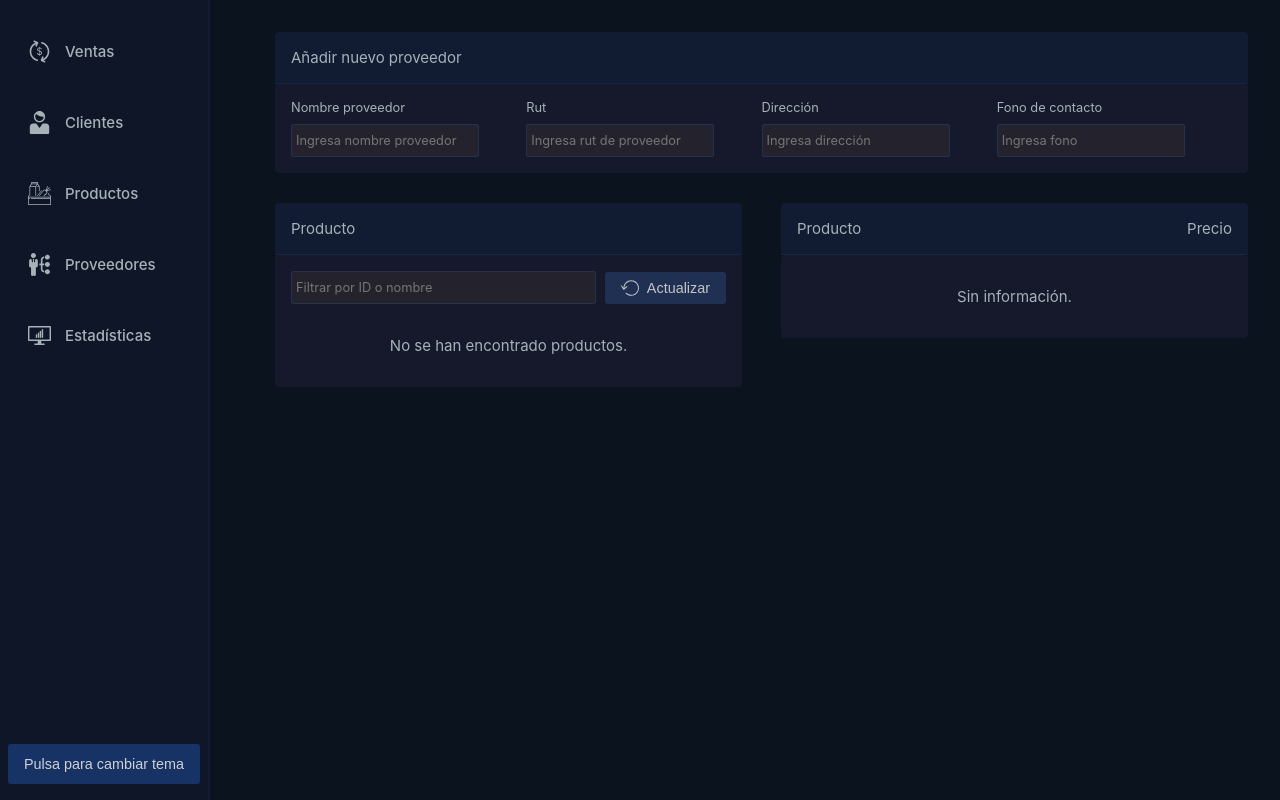
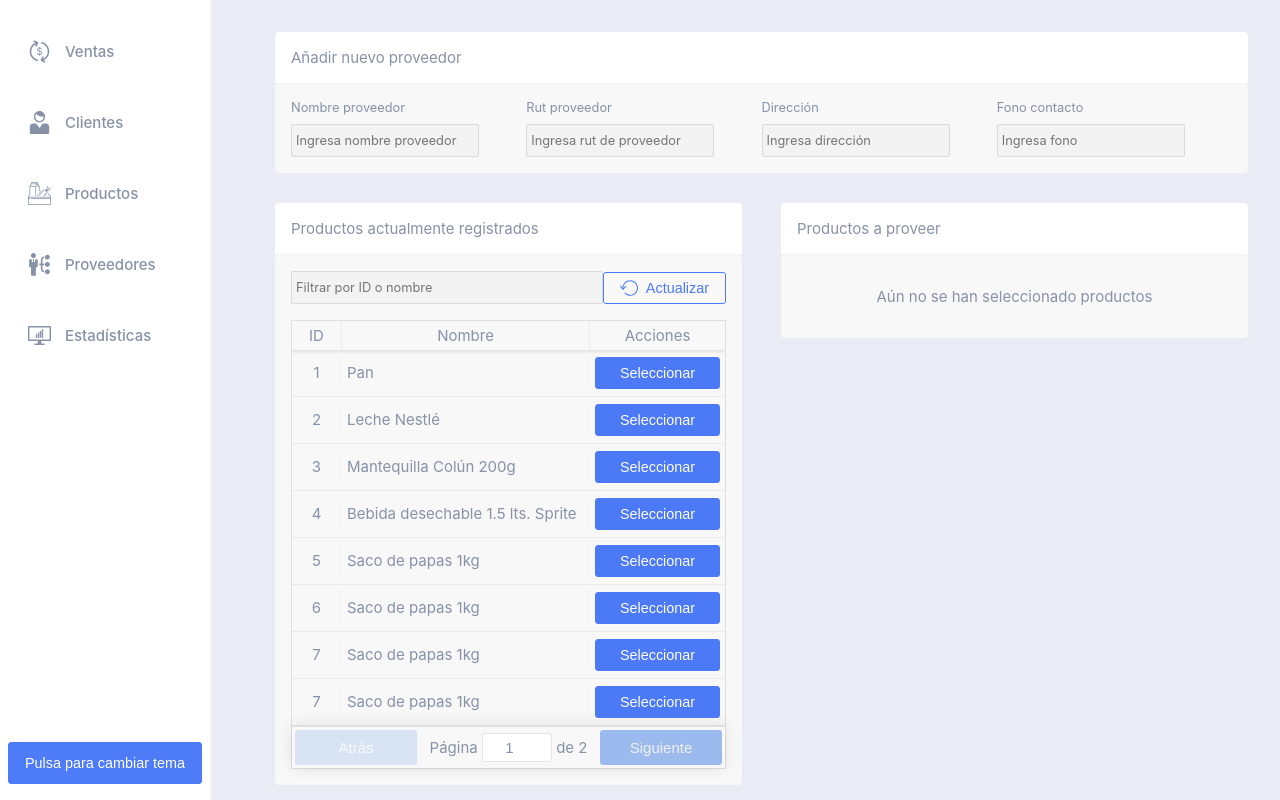
Before and after one commit to Chrossu/Yuyitos, a React (Create React App) app: page /proveedores in a window 1280 px wide. Built offline with nearby package versions, Linux system fonts and the light colour scheme; sample sign-in values are in the browser's storage.

Commit message:
Implemented react table in project and changed global primary and secondary colors

```diff
--- a/src/App.tsx
+++ b/src/App.tsx
@@ -26,7 +26,7 @@ const App: React.FC<ComponentProps> = ({ theme, user }) => {
   const isUser = !!user.id
 
   return (
-    <ThemeProvider theme={theme !== LIGHT ? lightTheme : darkTheme}>
+    <ThemeProvider theme={theme === LIGHT ? lightTheme : darkTheme}>
       <Sidebar isUser={isUser} />
       <GlobalStyles />
       <MainContainer isUser={isUser}>
--- a/src/components/buttons/button/button.style.tsx
+++ b/src/components/buttons/button/button.style.tsx
@@ -1,6 +1,6 @@
 import styled from 'styled-components'
 
-import { setTextColor, setBackgroundColor } from './button.utils'
+import { setTextColor, setBorderColor, setBackgroundColor } from './button.utils'
 
 import { ButtonProps as Props } from './Button'
 
@@ -14,7 +14,7 @@ export const StyledButton = styled.button`
   cursor: pointer;
   font-size: 0.9rem;
   transition: all 0.25s linear;
-  border: none;
+  border: 1px solid ${setBorderColor};
   background: ${setBackgroundColor};
   color: ${setTextColor};
   height: ${({ customHeight }: Props) => customHeight ? customHeight : 'fit-content'};
@@ -39,6 +39,10 @@ export const StyledButton = styled.button`
     outline: none;
   }
 
+  &::placeholder {
+    color: red !important;
+  }
+
   @media screen and (max-width: 468px) {
     font-size: 0.85rem;
     padding: 0.35rem 1.25rem;
--- a/src/components/buttons/button/button.utils.tsx
+++ b/src/components/buttons/button/button.utils.tsx
@@ -16,9 +16,18 @@ export const setBackgroundColor = ({ disabled, hollow, color, theme }: ButtonPro
   }
 }
 
-export const setBorderColor = ({ color, disabled, theme }: ButtonProps) => {
+export const setBorderColor = ({ color, hollow, disabled, theme }: ButtonProps) => {
   if (disabled)
     return theme.buttonTheme.disabledBorder
+
+  if (hollow) {
+    switch (color) {
+      case 'primary':
+        return theme.primaryColor
+      case 'secondary':
+        return theme.secondaryColor
+    }
+  }
 
   switch (color) {
     case 'primary':
--- /dev/null
+++ b/src/components/tables/index.tsx
@@ -0,0 +1,5 @@
+import ReactTable from './reactTable'
+
+export {
+  ReactTable
+}
--- /dev/null
+++ b/src/components/tables/reactTable/ReactTable.tsx
@@ -0,0 +1,33 @@
+import React from 'react'
+import Table from 'react-table'
+import 'react-table/react-table.css'
+
+import { } from './'
+
+interface ComponentProps {
+  data: any[]
+  columns: any
+  filterable?: boolean
+  defaultPageSize?: number
+  isLoading?: boolean
+}
+
+const ReactTable: React.FC<ComponentProps> = ({ data, columns, filterable, defaultPageSize, isLoading }) => {
+  return (
+    <Table
+      filterable={filterable}
+      data={data}
+      columns={columns}
+      defaultPageSize={defaultPageSize ? defaultPageSize : data.length > 8 ? 8 : data.length + 1}
+      showPageSizeOptions={false}
+      pageText='Página'
+      nextText='Siguiente'
+      previousText='Atrás'
+      loadingText='Cargando...'
+      ofText='de '
+      rowsText='filas'
+    />
+  )
+}
+
+export default ReactTable
--- /dev/null
+++ b/src/components/tables/reactTable/index.tsx
@@ -0,0 +1,3 @@
+import ReactTable from './ReactTable'
+
+export default ReactTable
--- a/src/global.tsx
+++ b/src/global.tsx
@@ -34,5 +34,37 @@ export const GlobalStyles = createGlobalStyle`
     box-shadow: 0 0 0.1rem ${({ theme }) => theme.primaryColor}54;
     outline: transparent;
   }
+
+  .ReactTable {
+    .rt-thead.-header {
+      box-shadow: 0 1px 4px rgba(0,0,0,0.15);
+    }
+
+    .-pagination .-btn {
+      opacity: 0.9;
+      color: ${({ theme }) => theme.textWithSecondary};
+      background: ${({ theme }: Props) => theme.secondaryColor};
+
+      &:hover, &:not([disabled]):hover {
+        background: ${({ theme }: Props) => theme.secondaryColor};
+        opacity: 1;
+      }
+
+      &.-btn[disabled] {
+        opacity: 0.3;
+        color: ${({ theme }: Props) => theme.textWithPrimary};
+
+        &:hover {
+          opacity: 0.35;
+        }
+      }
+    }
+
+    .-pagination input, .-pagination select {
+      background: ${({ theme }: Props) => theme.defaultPrimaryBackground};
+      color: ${({ theme }) => theme.defaultText};
+      transition: color 0.25s linear, background 0.25s linear;
+    }
   }
+
 `
--- a/src/layout/providers/addProvider/AddProvider.tsx
+++ b/src/layout/providers/addProvider/AddProvider.tsx
@@ -19,12 +19,166 @@ const AddProvider: React.FC<ComponentProps> = props => {
     rut: ''
   })
 
+  // Original items from data fetching request
+  const [productsDataArray, setProductsDataArray] = React.useState<Product[]>([])
+
+  // Original items from data fetching request
   const [productsArray, setProductsArray] = React.useState<Product[]>([])
+
+
+  const [selectedProductsArray, setSelectedProductsArray] = React.useState<Product[]>([])
+
+  React.useEffect(() => {
+    const mockData: Product[] = [
+      {
+        id: '1',
+        price: '200',
+        productName: 'Pan',
+        stockQuantity: '20',
+        productType: {
+          idType: '1',
+          productTypeName: 'Abarrote'
+        },
+        brand: {
+          idBrand: '0',
+          brandName: ''
+        }
+      },
+      {
+        id: '2',
+        price: '900',
+        productName: 'Leche Nestlé',
+        stockQuantity: '38',
+        productType: {
+          idType: '1',
+          productTypeName: 'Abarrote'
+        },
+        brand: {
+          idBrand: '0',
+          brandName: ''
+        }
+      },
+      {
+        id: '3',
+        price: '1400',
+        productName: 'Mantequilla Colún 200g',
+        stockQuantity: '9',
+        productType: {
+          idType: '1',
+          productTypeName: 'Abarrote'
+        },
+        brand: {
+          idBrand: '0',
+          brandName: ''
+        }
+      },
+      {
+        id: '4',
+        price: '1200',
+        productName: 'Bebida desechable 1.5 lts. Sprite',
+        stockQuantity: '12',
+        productType: {
+          idType: '1',
+          productTypeName: 'Abarrote'
+        },
+        brand: {
+          idBrand: '0',
+          brandName: ''
+        }
+      },
+      {
+        id: '5',
+        price: '900',
+        productName: 'Saco de papas 1kg',
+        stockQuantity: '18',
+        productType: {
+          idType: '1',
+          productTypeName: 'Abarrote'
+        },
+        brand: {
+          idBrand: '0',
+          brandName: ''
+        }
+      },
+      {
+        id: '6',
+        price: '900',
+        productName: 'Saco de papas 1kg',
+        stockQuantity: '18',
+        productType: {
+          idType: '1',
+          productTypeName: 'Abarrote'
+        },
+        brand: {
+          idBrand: '0',
+          brandName: ''
+        }
+      },
+      {
+        id: '7',
+        price: '900',
+        productName: 'Saco de papas 1kg',
+        stockQuantity: '18',
+        productType: {
+          idType: '1',
+          productTypeName: 'Abarrote'
+        },
+        brand: {
+          idBrand: '0',
+          brandName: ''
+        }
+      },
+      {
+        id: '7',
+        price: '900',
+        productName: 'Saco de papas 1kg',
+        stockQuantity: '18',
+        productType: {
+          idType: '1',
+          productTypeName: 'Abarrote'
+        },
+        brand: {
+          idBrand: '0',
+          brandName: ''
+        }
+      },
+      {
+        id: '7',
+        price: '900',
+        productName: 'Saco de papas 1kg',
+        stockQuantity: '18',
+        productType: {
+          idType: '1',
+          productTypeName: 'Abarrote'
+        },
+        brand: {
+          idBrand: '0',
+          brandName: ''
+        }
+      },
+      {
+        id: '7',
+        price: '900',
+        productName: 'Saco de papas 1kg',
+        stockQuantity: '18',
+        productType: {
+          idType: '1',
+          productTypeName: 'Abarrote'
+        },
+        brand: {
+          idBrand: '0',
+          brandName: ''
+        }
+      },
+    ]
+
+    setProductsDataArray(mockData)
+  }, [])
 
   return (
     <>
       <ProviderDataForm providerFormState={providerForm} setProviderFormState={setProviderForm} />
-      <ProviderItemsForm productsArray={productsArray} />
+      <ProviderItemsForm productsArray={productsDataArray} />
     </>
   )
 }
--- a/src/layout/providers/addProvider/providerDataForm.tsx/ProviderDataForm.tsx
+++ b/src/layout/providers/addProvider/providerDataForm.tsx/ProviderDataForm.tsx
@@ -12,7 +12,6 @@ interface ComponentProps {
 }
 
 const AddProvider: React.FC<ComponentProps> = ({ providerFormState, setProviderFormState }) => {
-
   const { providerName, address, rut, phoneNumber } = providerFormState
 
   const handleChange = (e: React.ChangeEvent<HTMLInputElement>) => {
@@ -44,7 +43,7 @@ const AddProvider: React.FC<ComponentProps> = ({ providerFormState, setProviderF
             <Input
               value={rut}
               id='rut'
-              label='Rut'
+              label='Rut proveedor'
               placeholder='Ingresa rut de proveedor'
               width='80%'
               onChange={handleChange}
@@ -64,7 +63,7 @@ const AddProvider: React.FC<ComponentProps> = ({ providerFormState, setProviderF
             <Input
               value={phoneNumber}
               id='phoneNumber'
-              label='Fono de contacto'
+              label='Fono contacto'
               placeholder='Ingresa fono'
               width='80%'
               onChange={handleChange}
--- a/src/layout/providers/addProvider/providerItemsForm.tsx/ProviderItemsForm.tsx
+++ b/src/layout/providers/addProvider/providerItemsForm.tsx/ProviderItemsForm.tsx
@@ -8,6 +8,7 @@ import { Input } from 'components/inputs'
 import { Button } from 'components/buttons'
 
 import { Product } from 'types/product'
+import { ReactTable } from 'components/tables'
 
 interface ComponentProps {
   productsArray: Product[]
@@ -20,41 +21,29 @@ const ProviderItemsForm: React.FC<ComponentProps> = ({ productsArray }) => {
     setFilterValue(e.currentTarget.value)
   }
 
-  //   const columns = [{
-  //     Header: 'RUT',
-  //     accessor: 'id_number'
-  //   }, {
-  //     Header: 'Nombre',
-  //     accessor: 'client_name'
-  //   }, {
-  //     Header: '¿Es PEP?',
-  //     accessor: 'is_pep',
-  //     Cell: (rowInfo: any) => {
-  //       const is_pep = rowInfo.original.is_pep
-  //       return is_pep ? 'Si' : 'No'
-  //     },
-  //     filterMethod: (filter: any, row: any) => {
-  //       const isPepStr = row.is_pep ? 'Si' : 'No'
-  //       return isPepStr.startsWith(filter.value)
-  //     },
-  //   }, {
-  //     Header: 'Estado',
-  //     accessor: 'state',
-  //     Cell: (rowInfo: any) => {
-  //       const state = rowInfo.original.state
-  //       return state && kycStateOptions[state] ? kycStateOptions[state].desc : ''
-  //     },
-  //     filterMethod: (filter: any, row: any) => {
-  //       const state = kycStateOptions[row.state].desc
-  //       return state.startsWith(filter.value)
-  //     },
-  //   }
-  // ]
+  const columns = [
+    {
+      Header: 'ID',
+      accessor: 'id',
+      width: 50,
+      style: { textAlign: 'center', margin: 'auto' }
+    },
+    {
+      Header: 'Nombre',
+      accessor: 'productName',
+      style: { margin: 'auto' }
+    },
+    {
+      Header: 'Acciones',
+      Cell: (rowInfo: any) => <Button color='primary' width='100%' customHeight='32px'>Seleccionar</Button>,
+      width: 135
+    }
+  ]
   return (
     <FlexContainer marginTop='30px' justifyContent='space-between'>
       <FlexContainer flexDirection='column' width='48%'>
         <CardContainer header>
-          Producto
+          Productos actualmente registrados
         </CardContainer>
         <CardContainer flexDirection='column'>
           <FlexContainer justifyContent='space-between' width='100%' marginBottom='1rem'>
@@ -62,21 +51,25 @@ const ProviderItemsForm: React.FC<ComponentProps> = ({ productsArray }) => {
               value={filterValue}
               id='filter_value'
               placeholder='Filtrar por ID o nombre'
-              width='70%'
+              width='73.5%'
               onChange={handleFilterChange}
             />
-            <Button color='secondary' customHeight='2rem' svg={<RefreshSVG />}>Actualizar</Button>
+            <Button hollow color='primary' customHeight='2rem' svg={<RefreshSVG />}>Actualizar</Button>
           </FlexContainer>
-          <EmptyContainerMsg message='No se han encontrado productos.' />
+          {
+            productsArray.length === 0 ?
+              <EmptyContainerMsg message='No se han encontrado productos.' />
+              :
+              <ReactTable data={productsArray} columns={columns} />
+          }
         </CardContainer>
       </FlexContainer>
       <FlexContainer flexDirection='column' width='48%'>
         <CardContainer header justifyContent='space-between'>
-          <p>Producto</p>
-          <p>Precio</p>
+          Productos a proveer
         </CardContainer>
         <CardContainer>
-          <EmptyContainerMsg />
+          <EmptyContainerMsg message='Aún no se han seleccionado productos' />
         </CardContainer>
       </FlexContainer>
     </FlexContainer>
--- a/src/utils/colorConstants.tsx
+++ b/src/utils/colorConstants.tsx
@@ -3,12 +3,12 @@
 // Project general LIGHT colors
 // ---------------------------- //
 // ---------------------------- //
-export const LIGHT_PRIMARY_COLOR = '#417cde'
+export const LIGHT_PRIMARY_COLOR = '#225bf7'
 export const LIGHT_SECONDARY_COLOR = '#92b4ed'
 
 // Text colors
 export const LIGHT_TEXT_WITH_PRIMARY = '#ffffff'
-export const LIGHT_TEXT_WITH_SECONDARY = '#ffffff'
+export const LIGHT_TEXT_WITH_SECONDARY = '#f1f1f1'
 export const LIGHT_TEXT_PLACEHOLDER = '#efefef'
 export const LIGHT_TEXT_DISABLED = '#999999'
 
@@ -38,7 +38,7 @@ export const LIGHT_SIDEBAR_HOVER = '#f1f3f7'
 // ---------------------------- //
 // ---------------------------- //
 export const DARK_PRIMARY_COLOR = '#1a3b75'
-export const DARK_SECONDARY_COLOR = '#23365d'
+export const DARK_SECONDARY_COLOR = '#3a3b3c'
 
 // Text colors
 export const DARK_TEXT_WITH_PRIMARY = '#ffffff'
```
Also changed, not shown: src/types/product/index.tsx (+13 -0 lines), 1 other file (tests, documents, lock files or other folders).
